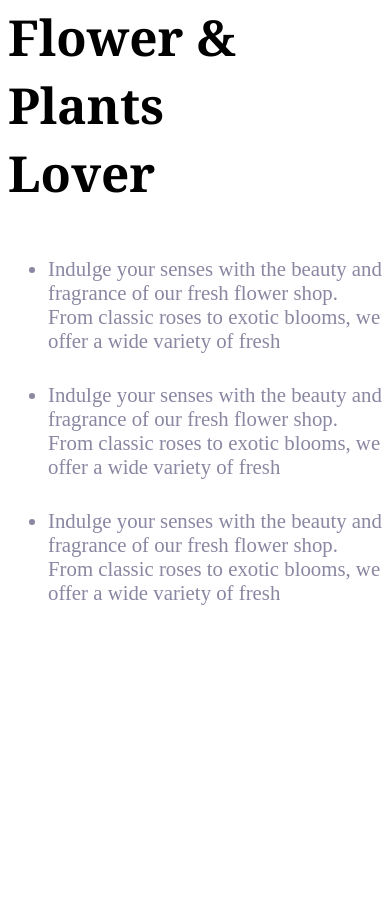
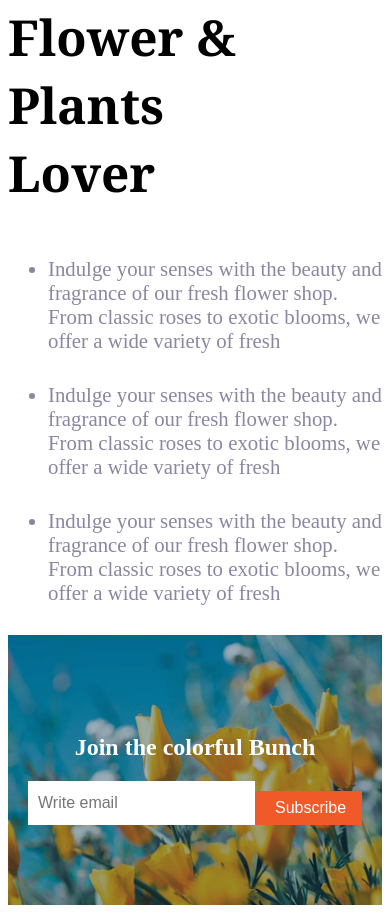
Before and after one commit to tahmidman20/second-assignment-repo, a plain HTML site: page index.html in a window 390 px wide. Shown: the part 3252-4165 px from the top of the page. Before the commit the page ends 3895 px from the top, so only its background shows below. Drawn offline with Linux system fonts and the light colour scheme.

Commit message:
subscribe section done and responsive for mobile

```diff
--- a/index.html
+++ b/index.html
@@ -147,6 +147,23 @@
           </div>
         </div>
       </section>
+      <!-- <section class="deals-section">
+        <h2><span class="highlight">Latest</span> Deals</h2>
+        <p class="description">
+          Indulge your senses with the beauty and fragrance of our fresh flower
+          shop...
+        </p>
+      </section> -->
+
+      <!-- subscribe-section -->
+
+      <section class="subscribe-section">
+        <h2>Join the colorful Bunch</h2>
+        <div class="form-container">
+          <input type="email" placeholder="Write email" />
+          <button>Subscribe</button>
+        </div>
+      </section>
     </main>
   </body>
 </html>
--- a/styles/style.css
+++ b/styles/style.css
@@ -148,7 +148,45 @@ nav {
   margin-top: 200px;
   gap: 60px;
 }
+/* deals section related style */
+/* .deals-section {
+  max-width: 1240px;
+  margin: auto;
+} */
 
+/* subscribe-section related style*/
+.subscribe-section {
+  background: url(../assets/news-letter-bg.png) no-repeat center center/cover;
+  padding: 80px 20px;
+  text-align: center;
+  color: white;
+  position: relative;
+}
+.subscribe-section h2 {
+  font-size: 2.5rem;
+  margin-bottom: 20px;
+}
+.form-container {
+  display: flex;
+  max-width: 500px;
+  margin: 0 auto;
+  overflow: hidden;
+}
+.form-container input[type="email"] {
+  flex: 1;
+  padding: 10px;
+  font-size: 1rem;
+  border: none;
+  outline: none;
+}
+.form-container button {
+  padding: 8px 20px;
+  background-color: #f05a28;
+  color: white;
+  border: none;
+  cursor: pointer;
+  font-size: 1rem;
+}
 /* Mobile responsive */
 @media (max-width: 576px) {
   /* body {
@@ -218,4 +256,17 @@ nav {
     margin-top: 200px;
     gap: 60px;
   }
+  /* subscribe-section */
+  .subscribe-section h2 {
+    font-size: 1.5rem;
+  }
+
+  .form-container button {
+    margin-top: 10px;
+  }
 }
+@media (max-width: 345px) {
+  .form-container {
+    flex-direction: column;
+  }
+}
```
